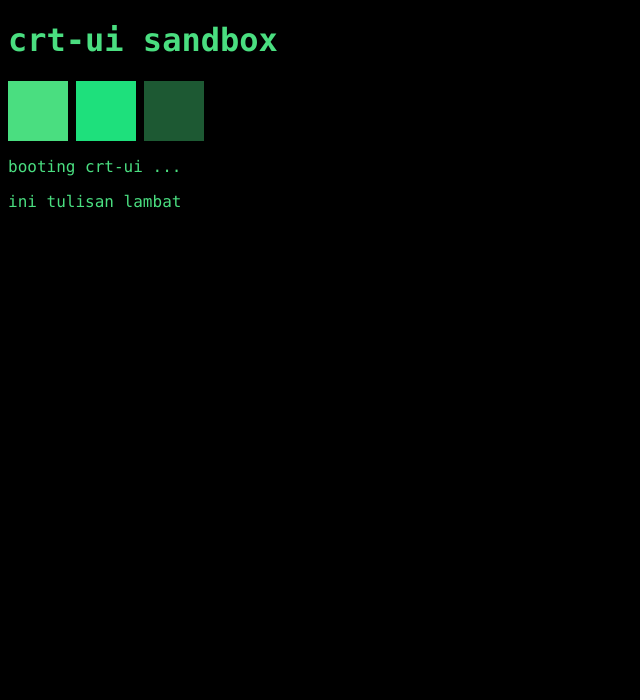
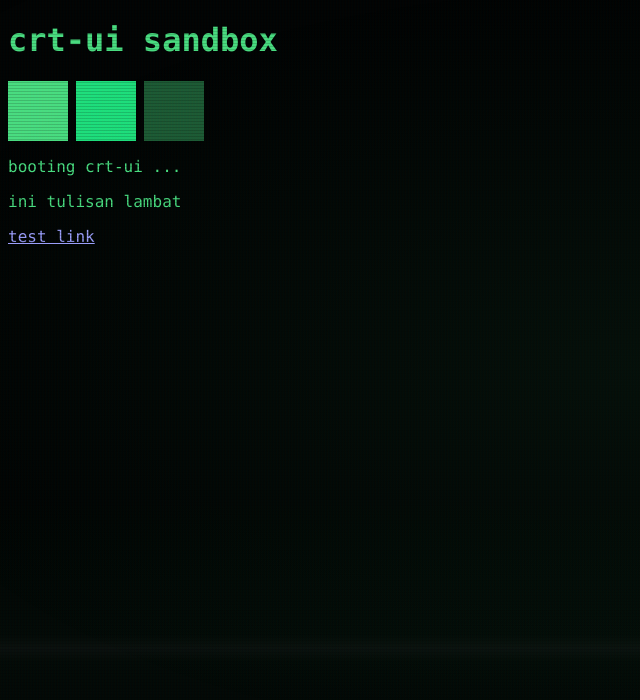
Before and after one commit to ritsuki-kagerou/crt-ui, a SvelteKit app: page / in a window 1280 px wide. Shown: the top 700 px of the page, without its empty margins (0-640 px from the left). Built offline with nearby package versions, Linux system fonts and the light colour scheme; a web font is replaced by a local one.

Commit message:
Add CRT effect

```diff
--- /dev/null
+++ b/src/lib/Crt.svelte
@@ -0,0 +1,124 @@
+<script lang="ts">
+	type Props = {
+		scanlines?: boolean;
+		sweep?: boolean;
+		flicker?: boolean;
+		vignette?: boolean;
+		position?: 'fixed' | 'absolute';
+		class?: string;
+	};
+
+	let {
+		scanlines = true,
+		sweep = true,
+		flicker = true,
+		vignette = true,
+		position = 'fixed',
+		class: klass = ''
+	}: Props = $props();
+</script>
+
+<div class="crt {klass}" class:crt--abs={position === 'absolute'} aria-hidden="true">
+	{#if sweep}<div class="crt__sweep"></div>{/if}
+	{#if scanlines}<div class="crt__lines"></div>{/if}
+	{#if flicker}<div class="crt__flicker"></div>{/if}
+	{#if vignette}<div class="crt__vignette"></div>{/if}
+</div>
+
+<style>
+	.crt {
+		position: fixed;
+		inset: 0;
+		z-index: var(--crt-z, 90);
+		pointer-events: none;
+	}
+
+	.crt--abs {
+		position: absolute;
+	}
+
+	.crt__lines {
+		position: absolute;
+		inset: 0;
+		background:
+			repeating-linear-gradient(
+				0deg,
+				var(--crt-scanline-ink, rgba(0, 0, 0, 0.26)) 0px,
+				var(--crt-scanline-ink, rgba(0, 0, 0, 0.26)) 1px,
+				transparent 1px,
+				transparent var(--crt-scanline-gap, 3px)
+			),
+			repeating-linear-gradient(
+				90deg,
+				rgba(255, 0, 60, 0.045) 0px,
+				rgba(0, 255, 120, 0.03) 1px,
+				rgba(0, 90, 255, 0.045) 2px,
+				transparent 3px
+			);
+		opacity: var(--crt-scanline-opacity, 0.6);
+	}
+
+	.crt__sweep {
+		position: absolute;
+		inset-inline: 0;
+		height: var(--crt-sweep-height, 42vh);
+		background: linear-gradient(
+			180deg,
+			transparent,
+			rgba(74, 222, 128, 0.035) 46%,
+			rgba(180, 255, 210, 0.055) 50%,
+			rgba(74, 222, 128, 0.035) 54%,
+			transparent
+		);
+		animation: crt-sweep var(--crt-sweep-duration, 7.5s) linear infinite;
+	}
+
+	@keyframes crt-sweep {
+		0% {
+			translate: 0 -50vh;
+		}
+		100% {
+			translate: 0 115vh;
+		}
+	}
+
+	.crt__vignette {
+		position: absolute;
+		inset: 0;
+		background:
+			radial-gradient(
+				125% 105% at 50% 46%,
+				transparent 58%,
+				rgba(0, 0, 0, var(--crt-vignette-strength, 0.55)) 100%
+			),
+			radial-gradient(90% 70% at 50% 46%, rgba(74, 222, 128, 0.06), transparent 70%);
+	}
+
+	.crt__flicker {
+		position: absolute;
+		inset: 0;
+		background: var(--crt-flicker-ink, rgba(74, 222, 128, 0.025));
+		mix-blend-mode: screen;
+		animation: crt-flicker var(--crt-flicker-duration, 4.2s) steps(2, end) infinite;
+	}
+
+	@keyframes crt-flicker {
+		0%,
+		100% {opacity: 0.25;}
+		7% {opacity: 0.55;}
+		9% {opacity: 0.18;}
+		31% {opacity: 0.42;}
+		33% {opacity: 0.22;}
+		67% {opacity: 0.5;}
+		69% {opacity: 0.2;}
+	}
+
+	@media (prefers-reduced-motion: reduce) {
+		.crt__sweep {
+			display: none;
+		}
+		.crt__flicker {
+			animation: none;
+		}
+	}
+</style>
--- /dev/null
+++ b/src/routes/+layout.svelte
@@ -0,0 +1,10 @@
+<script lang="ts">
+	import '$lib/tokens.css';
+    import Crt from '$lib/Crt.svelte';
+
+    let { children } = $props();
+</script>
+
+{@render children()}
+
+<Crt />
--- /dev/null
+++ b/src/routes/+layout.ts
@@ -0,0 +1 @@
+export const prerender = true;
--- a/src/routes/+page.svelte
+++ b/src/routes/+page.svelte
@@ -13,6 +13,7 @@
 
 <p><Typed text="booting crt-ui ..." /></p>
 <p><Typed text="ini tulisan lambat" speed={60} /></p>
+<p><a href="#"><Typed text="test link" speed={60} /></a></p>
 
 <style>
       :global(body) {
```
